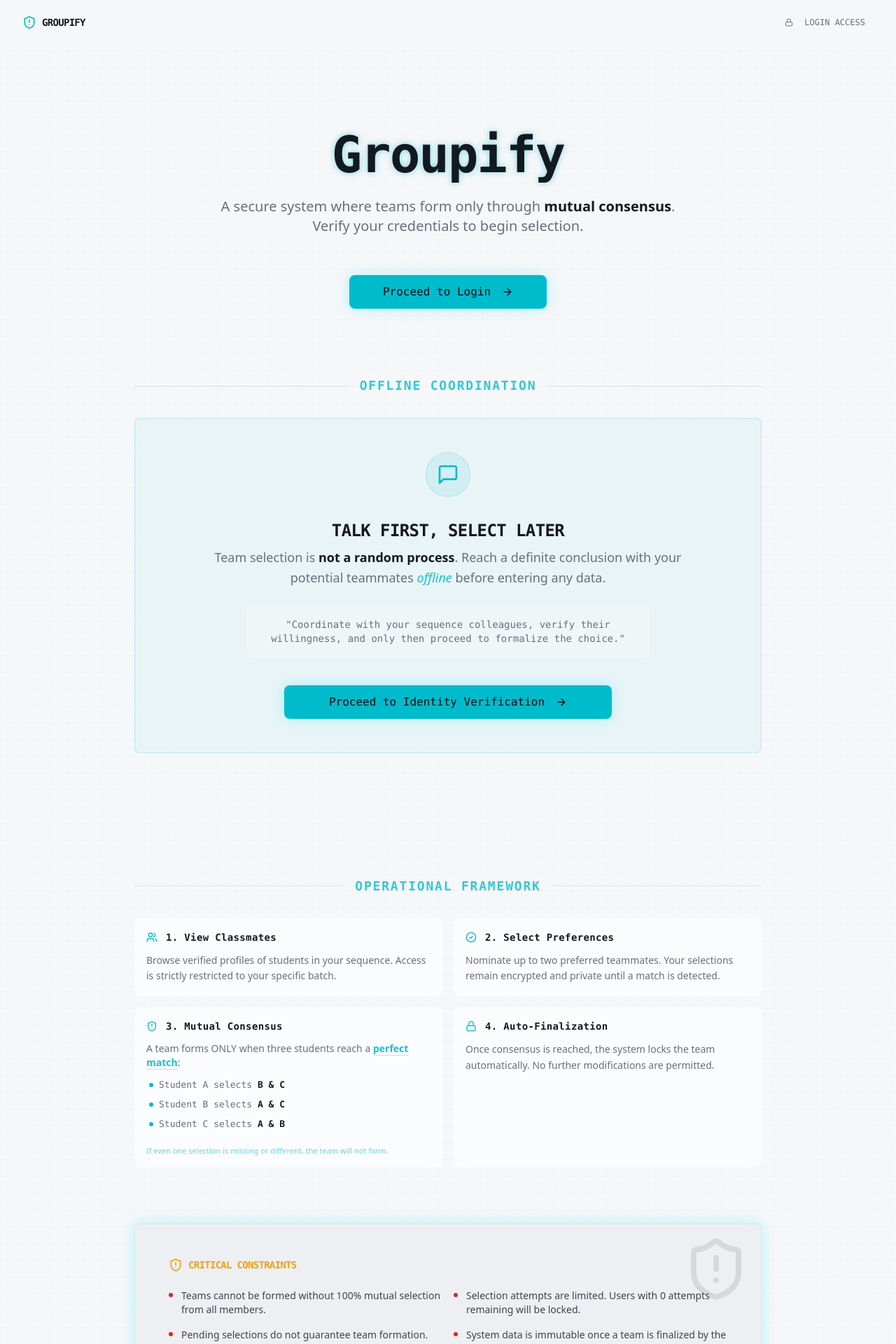
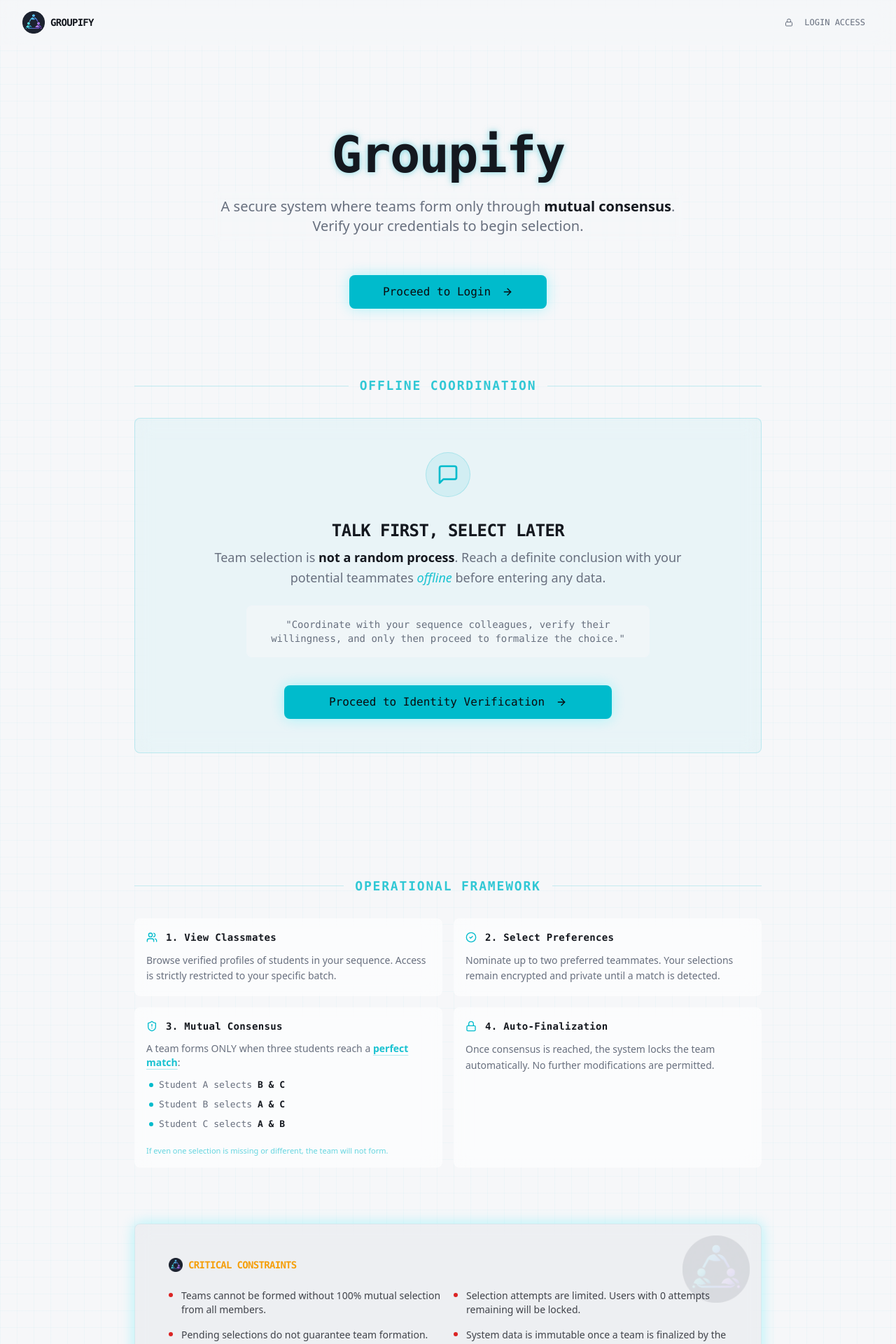
Before and after one commit to srihari-codes/team-formation-site, a React (Vite) app in the folder frontend/: page / in a window 1280 px wide. Shown: the top 1920 px of the page at 70% size. Built offline with nearby package versions, Linux system fonts and the light colour scheme; no server answers; the HTML template or start-up script is replaced by a standard one.

Commit message:
changed icon

```diff
--- a/frontend/src/components/Header.tsx
+++ b/frontend/src/components/Header.tsx
@@ -1,6 +1,7 @@
-import { Shield, LogOut } from "lucide-react";
+import { LogOut } from "lucide-react";
 import { CyberButton } from "@/components/ui/cyber-button";
 import { StatusIndicator } from "@/components/ui/status-indicator";
+import { GROUPIFY_LOGO } from "@/config/assets";
 
 interface HeaderProps {
   username?: string | null;
@@ -14,7 +15,7 @@ export function Header({ username, batch, onLogout, showLogout = true }: HeaderP
     <header className="sticky top-0 z-50 w-full border-b border-border bg-background/95 backdrop-blur supports-[backdrop-filter]:bg-background/60">
       <div className="container flex h-14 items-center justify-between">
         <div className="flex items-center gap-3">
-          <Shield className="w-5 h-5 text-primary" />
+          <img src={GROUPIFY_LOGO} alt="Groupify Logo" className="w-8 h-8 object-contain" />
           <span className="font-mono text-sm font-semibold tracking-wide">
             GROUPIFY
           </span>
--- a/frontend/src/config/assets.ts
+++ b/frontend/src/config/assets.ts
@@ -1 +1,2 @@
 export const SPLINE_SCENE_URL = "https://prod.spline.design/8xA208d9Oo0YlLZj/scene.splinecode";
+export const GROUPIFY_LOGO = "/src/assets/gropify-icon.png";
--- a/frontend/src/pages/ForgotPassword.tsx
+++ b/frontend/src/pages/ForgotPassword.tsx
@@ -13,6 +13,7 @@ import { LoadingSpinner } from "@/components/ui/loading-spinner";
 import { SplineBackground } from "@/components/SplineBackground";
 import { toast } from "sonner";
 import { API_BASE_URL } from "@/config/api";
+import { GROUPIFY_LOGO } from "@/config/assets";
 
 export default function ForgotPassword() {
   const [email, setEmail] = useState("");
@@ -91,8 +92,8 @@ export default function ForgotPassword() {
         <div className="w-full max-w-lg space-y-6">
           {/* Logo */}
           <div className="text-center space-y-2">
-            <div className="inline-flex items-center justify-center w-16 h-16 rounded-lg bg-primary/10 border border-primary/30 cyber-glow">
-              <Shield className="w-8 h-8 text-primary" />
+            <div className="inline-flex items-center justify-center w-20 h-20 rounded-lg bg-primary/10 border border-primary/30 cyber-glow">
+              <img src={GROUPIFY_LOGO} alt="Groupify Logo" className="w-12 h-12 object-contain" />
             </div>
             <h1 className="font-mono text-xl font-bold tracking-wide">
               GROUPIFY PROTOCOL
--- a/frontend/src/pages/Home.tsx
+++ b/frontend/src/pages/Home.tsx
@@ -8,6 +8,7 @@ import {
   CyberCardTitle,
 } from "@/components/ui/cyber-card";
 import { SplineBackground } from "@/components/SplineBackground";
+import { GROUPIFY_LOGO } from "@/config/assets";
 import {
   Users,
   ShieldAlert,
@@ -29,7 +30,7 @@ const Home = () => {
       <header className="sticky top-0 z-50 w-full border-b border-white/5 bg-background/60 backdrop-blur-lg">
         <div className="container mx-auto flex h-16 items-center justify-between px-4 md:px-8">
           <div className="flex items-center gap-2">
-            <ShieldAlert className="w-5 h-5 text-primary" />
+            <img src={GROUPIFY_LOGO} alt="Groupify Logo" className="w-8 h-8 object-contain" />
             <span className="font-mono text-sm font-bold tracking-tighter uppercase">Groupify</span>
           </div>
           <Link to="/login">
@@ -189,11 +190,11 @@ const Home = () => {
           <section className="pt-8">
             <CyberCard variant="glow" className="bg-secondary/40 border-primary/10 backdrop-blur-md relative overflow-hidden group">
               <div className="absolute top-0 right-0 p-4 opacity-10 group-hover:opacity-20 transition-opacity">
-                <ShieldAlert className="w-24 h-24" />
+                <img src={GROUPIFY_LOGO} alt="" className="w-24 h-24 object-contain" />
               </div>
               <CyberCardContent className="p-8 space-y-6">
                 <h3 className="flex items-center gap-2 text-warning font-bold font-mono tracking-tighter">
-                  <ShieldAlert className="w-5 h-5" />
+                  <img src={GROUPIFY_LOGO} alt="" className="w-5 h-5 object-contain" />
                   CRITICAL CONSTRAINTS
                 </h3>
                 <ul className="grid grid-cols-1 md:grid-cols-2 gap-4 text-sm text-foreground/80">
--- a/frontend/src/pages/LockedState.tsx
+++ b/frontend/src/pages/LockedState.tsx
@@ -1,7 +1,8 @@
-import { Shield, Lock } from "lucide-react";
+import { Lock } from "lucide-react";
 import { CyberCard, CyberCardContent } from "@/components/ui/cyber-card";
 import { StatusIndicator } from "@/components/ui/status-indicator";
 import { SplineBackground } from "@/components/SplineBackground";
+import { GROUPIFY_LOGO } from "@/config/assets";
 
 export default function LockedState() {
   return (
@@ -33,7 +34,7 @@ export default function LockedState() {
           </CyberCard>
 
           <div className="flex items-center justify-center gap-2 text-muted-foreground">
-            <Shield className="w-4 h-4" />
+            <img src={GROUPIFY_LOGO} alt="Groupify Logo" className="w-6 h-6 object-contain opacity-50" />
             <span className="text-xs font-mono">GROUPIFY PROTOCOL</span>
           </div>
         </div>
--- a/frontend/src/pages/Login.tsx
+++ b/frontend/src/pages/Login.tsx
@@ -21,6 +21,7 @@ import { LoadingSpinner } from "@/components/ui/loading-spinner";
 import { SplineBackground } from "@/components/SplineBackground";
 import { API_BASE_URL } from "@/config/api";
 import { useAuth } from "@/hooks/useAuth";
+import { GROUPIFY_LOGO } from "@/config/assets";
 
 type AuthStep = "credentials" | "otp";
 
@@ -201,8 +202,8 @@ export default function Login() {
         <div className="w-full max-w-sm space-y-6">
           {/* Logo */}
           <div className="text-center space-y-2">
-            <div className="inline-flex items-center justify-center w-16 h-16 rounded-lg bg-primary/10 border border-primary/30 cyber-glow">
-              <Shield className="w-8 h-8 text-primary" />
+            <div className="inline-flex items-center justify-center w-20 h-20 rounded-lg bg-primary/10 border border-primary/30 cyber-glow">
+              <img src={GROUPIFY_LOGO} alt="Groupify Logo" className="w-12 h-12 object-contain" />
             </div>
             <h1 className="font-mono text-xl font-bold tracking-wide">
               GROUPIFY PROTOCOL
--- a/frontend/src/pages/NotFound.tsx
+++ b/frontend/src/pages/NotFound.tsx
@@ -1,7 +1,8 @@
 import { useLocation, useNavigate } from "react-router-dom";
 import { useEffect } from "react";
-import { Shield, Home } from "lucide-react";
+import { Home } from "lucide-react";
 import { CyberButton } from "@/components/ui/cyber-button";
+import { GROUPIFY_LOGO } from "@/config/assets";
 import { CyberCard, CyberCardContent } from "@/components/ui/cyber-card";
 
 const NotFound = () => {
@@ -33,7 +34,7 @@ const NotFound = () => {
         </CyberCard>
 
         <div className="flex items-center justify-center gap-2 text-muted-foreground">
-          <Shield className="w-4 h-4" />
+          <img src={GROUPIFY_LOGO} alt="Groupify Logo" className="w-6 h-6 object-contain opacity-50" />
           <span className="text-xs font-mono">GROUPIFY PROTOCOL</span>
         </div>
       </div>
```
Also changed, not shown: frontend/src/assets/gropify-icon.png (added).
